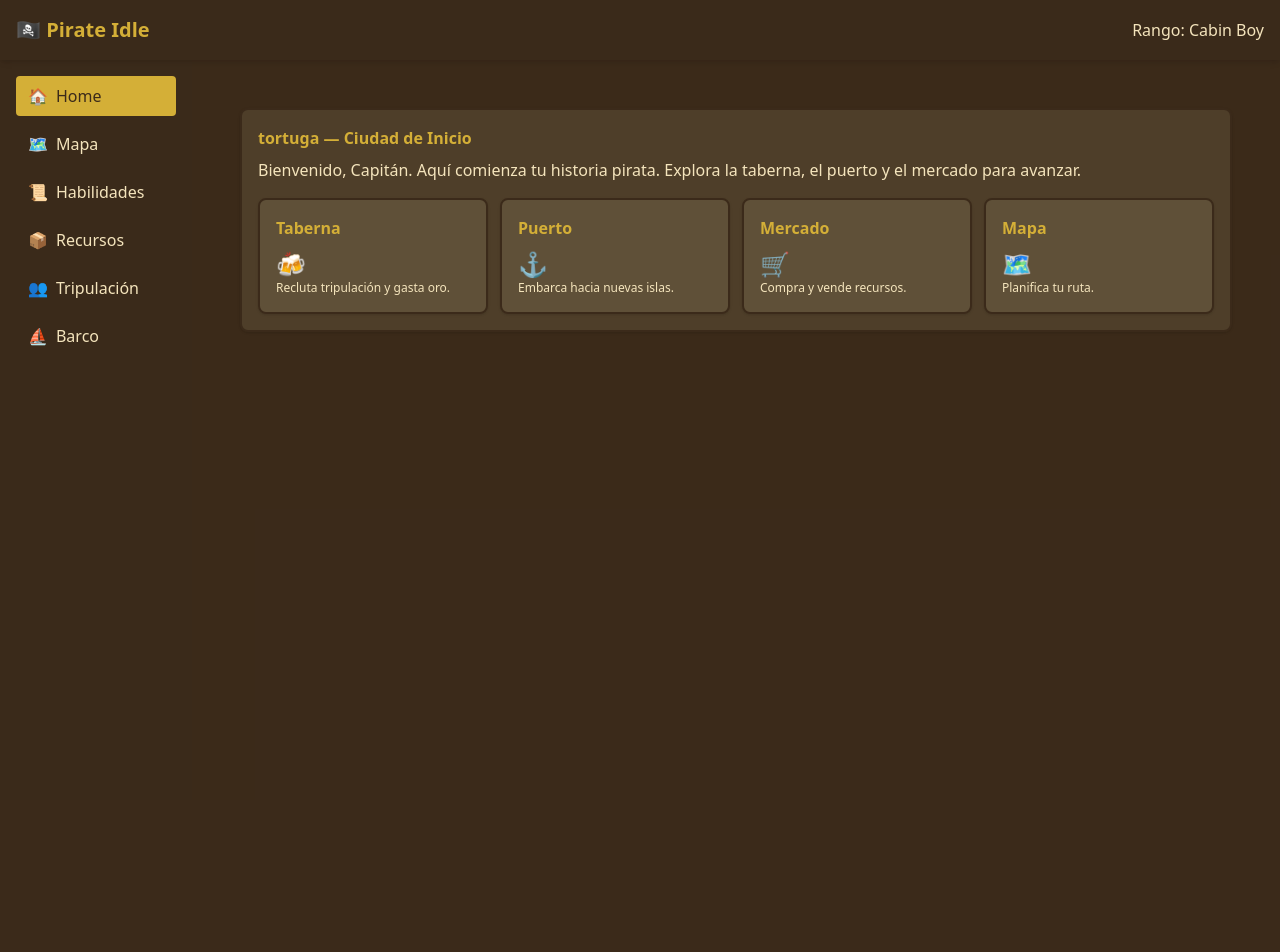
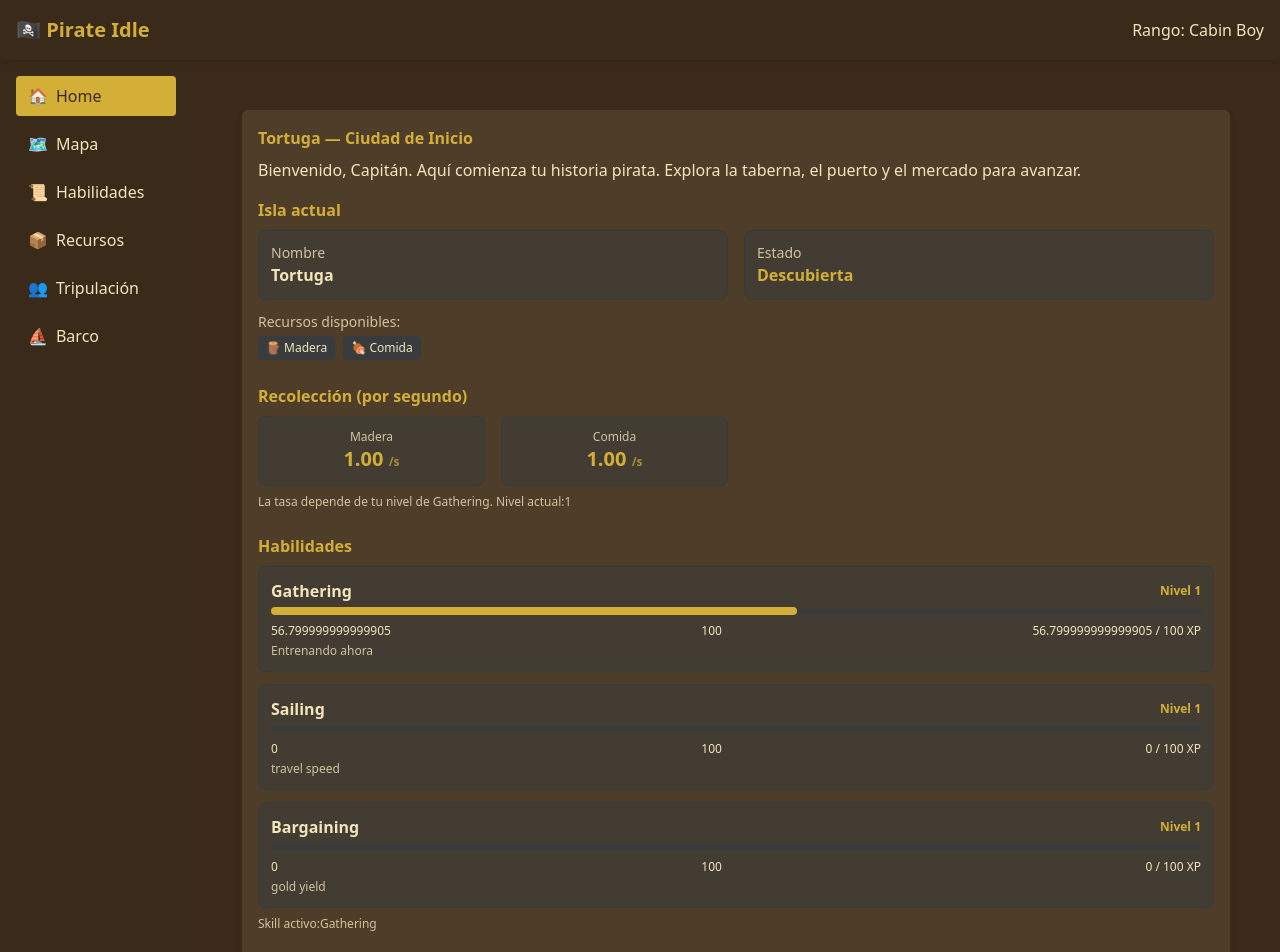
Before and after one commit to Fravicabe/Juego_Piratas_Grupo1_PI, a React (Vite) app: page / in a window 1280 px wide. Shown: the top 952 px of the page. Before the commit the page ends 800 px from the top, so only its background shows below. Built offline with nearby package versions, Linux system fonts and the light colour scheme.

Commit message:
feat(ui): Home muestra tasas de recolección, skills y XP (issue #13)

```diff
--- /dev/null
+++ b/src/features/sailing/resources.ts
@@ -0,0 +1,13 @@
+export type ResourceId = "wood" | "iron" | "food" | "gold";
+
+const RESOURCE_LABELS: Record<ResourceId, string> = {
+  wood: "🪵 Madera",
+  iron: "⚙️ Hierro",
+  food: "🍖 Comida",
+  gold: "🪙 Oro",
+};
+
+/** Devuelve "🪵 Madera" para un resource id, o el id crudo si es desconocido. */
+export function resourceLabel(id: ResourceId | string): string {
+  return RESOURCE_LABELS[id as ResourceId] ?? id;
+}
--- a/src/ui/pages/Home.tsx
+++ b/src/ui/pages/Home.tsx
@@ -1,28 +1,165 @@
 import { useGameStore } from "../../core/store";
+import { gatherRate } from "../../core/tick";
+import { resourceLabel } from "../../features/sailing/resources";
 import Card from "../components/Card";
+import Button from "../components/Button";
+import ProgressBar from "../components/ProgressBar";
+
+const SKILL_ORDER = ["gathering", "sailing", "bargaining"] as const;
+
+const RESOURCE_LABELS: Record<string, string> = {
+  wood: "Madera",
+  iron: "Hierro",
+  food: "Comida",
+  gold: "Oro",
+};
 
 export default function Home() {
-  const { currentIslandId } = useGameStore();
-  const islandName = currentIslandId ? currentIslandId : "Tortuga";
+  const currentIslandId = useGameStore((s) => s.currentIslandId);
+  const islands = useGameStore((s) => s.islands);
+  const discoveredIslands = useGameStore((s) => s.discoveredIslands);
+  const skills = useGameStore((s) => s.skills);
+  const activeSkillId = useGameStore((s) => s.activeSkillId);
 
-  const locations = [
-    { label: "Taberna", icon: "🍻", desc: "Recluta tripulación y gasta oro." },
-    { label: "Puerto", icon: "⚓", desc: "Embarca hacia nuevas islas." },
-    { label: "Mercado", icon: "🛒", desc: "Compra y vende recursos." },
-    { label: "Mapa", icon: "🗺️", desc: "Planifica tu ruta." },
-  ];
+  const currentIsland =
+    currentIslandId && islands[currentIslandId]
+      ? islands[currentIslandId]
+      : null;
+  const discovered = currentIslandId
+    ? discoveredIslands.includes(currentIslandId)
+    : false;
+
+  const gathering = skills.gathering;
+
+  // Tasa de recolección por segundo según nivel de gathering
+  const yieldPerSecond = gathering
+    ? gatherRate(gathering.level, gathering.effectPerLevel)
+    : 1;
 
   return (
     <div className="p-6">
-      <Card title={`${islandName} — Ciudad de Inicio`}>
+      <Card title={`${currentIsland?.name ?? "Tortuga"} — Ciudad de Inicio`}>
         <p className="text-parchment mb-4">
           Bienvenido, Capitán. Aquí comienza tu historia pirata. Explora la taberna, el puerto y el mercado para avanzar.
         </p>
-        <div className="grid grid-cols-2 md:grid-cols-4 gap-3">
-          {locations.map((loc) => (
-            <Card key={loc.label} title={loc.label}>
-              <p className="text-2xl">{loc.icon}</p>
-              <p className="text-xs text-parchment">{loc.desc}</p>
+
+        {/* Isla actual y recursos descubiertos */}
+        <div className="mb-6">
+          <h3 className="text-gold font-bold mb-2">Isla actual</h3>
+          <div className="grid grid-cols-1 md:grid-cols-2 gap-4">
+            <div className="bg-sea/20 rounded-lg p-3 border border-sea/30">
+              <p className="text-sm opacity-80">Nombre</p>
+              <p className="font-bold text-parchment">
+                {currentIsland?.name ?? "—"}
+              </p>
+            </div>
+            <div className="bg-sea/20 rounded-lg p-3 border border-sea/30">
+              <p className="text-sm opacity-80">Estado</p>
+              <p className={`font-bold ${discovered ? "text-gold" : "text-amber-400"}`}>
+                {discovered ? "Descubierta" : "Sin descubrir"}
+              </p>
+            </div>
+          </div>
+          {currentIsland && discovered && (
+            <div className="mt-3">
+              <p className="text-sm opacity-80 mb-1">Recursos disponibles:</p>
+              <div className="flex gap-2">
+                {currentIsland.resources.map((r) => (
+                  <span
+                    key={r}
+                    className="text-xs bg-sea/40 text-parchment px-2 py-1 rounded"
+                  >
+                    {resourceLabel(r)}
+                  </span>
+                ))}
+              </div>
+            </div>
+          )}
+        </div>
+
+        {/* Tasa de recolección */}
+        <div className="mb-6">
+          <h3 className="text-gold font-bold mb-2">Recolección (por segundo)</h3>
+          <div className="grid grid-cols-1 md:grid-cols-4 gap-4">
+            {currentIsland?.resources.map((r) => (
+              <div
+                key={r}
+                className="bg-sea/20 rounded-lg p-3 border border-sea/30 text-center"
+              >
+                <p className="text-xs opacity-80">{RESOURCE_LABELS[r] ?? r}</p>
+                <p className="font-bold text-gold text-xl">
+                  {yieldPerSecond.toFixed(2)}{" "}
+                  <span className="text-xs opacity-70">/s</span>
+                </p>
+              </div>
+            ))}
+            {!currentIsland?.resources.length && (
+              <div className="bg-sea/20 rounded-lg p-3 border border-sea/30 text-center col-span-full">
+                <p className="text-xs opacity-70">
+                  No hay recursos que recolectar en esta isla.
+                </p>
+              </div>
+            )}
+          </div>
+          <p className="text-xs text-parchment mt-2 opacity-80">
+            La tasa depende de tu nivel de {gathering?.name ?? "Recolección"}.
+            Nivel actual:{gathering?.level ?? 1}
+          </p>
+        </div>
+
+        {/* Habilidades */}
+        <div className="mb-6">
+          <h3 className="text-gold font-bold mb-2">Habilidades</h3>
+          <div className="space-y-3">
+            {SKILL_ORDER.map((skillId) => {
+              const skill = skills[skillId];
+              if (!skill) return null;
+              const isActive = activeSkillId === skillId;
+              return (
+                <div
+                  key={skillId}
+                  className={`bg-sea/20 rounded-lg p-3 border border-sea/30 ${
+                    isActive ? "border-gold/50 bg-gold/5" : ""
+                  }`}
+                >
+                  <div className="flex items-center justify-between mb-1">
+                    <span className="font-bold text-parchment">
+                      {skill.name}
+                    </span>
+                    <span className="text-xs text-gold font-bold">
+                      Nivel {skill.level}
+                    </span>
+                  </div>
+                  <ProgressBar
+                    current={skill.xp}
+                    max={skill.xpToNext}
+                    label={`${skill.xp} / ${skill.xpToNext} XP`}
+                  />
+                  <p className="text-xs opacity-80 mt-1">
+                    {isActive ? "Entrenando ahora" : skill.effectLabel}
+                  </p>
+                </div>
+              );
+            })}
+          </div>
+          <p className="text-xs text-parchment mt-2 opacity-80">
+            Skill activo:{activeSkillId ? skills[activeSkillId]?.name ?? activeSkillId : "—"}
+          </p>
+        </div>
+
+        {/* Botones de acción rápidas */}
+        <div className="mt-6 grid grid-cols-1 md:grid-cols-4 gap-3">
+          {[
+            { label: "Taberna", icon: "🍻", desc: "Recluta tripulación" },
+            { label: "Puerto", icon: "⚓", desc: "Embarca hacia nuevas islas" },
+            { label: "Mercado", icon: "🛒", desc: "Compra y vende recursos" },
+            { label: "Mapa", icon: "🗺️", desc: "Planifica tu ruta" },
+          ].map((loc) => (
+            <Card key={loc.label}>
+              <Button onClick={() => {}}>
+                {loc.icon} {loc.label}
+              </Button>
+              <p className="text-xs text-parchment mt-1">{loc.desc}</p>
             </Card>
           ))}
         </div>
```
